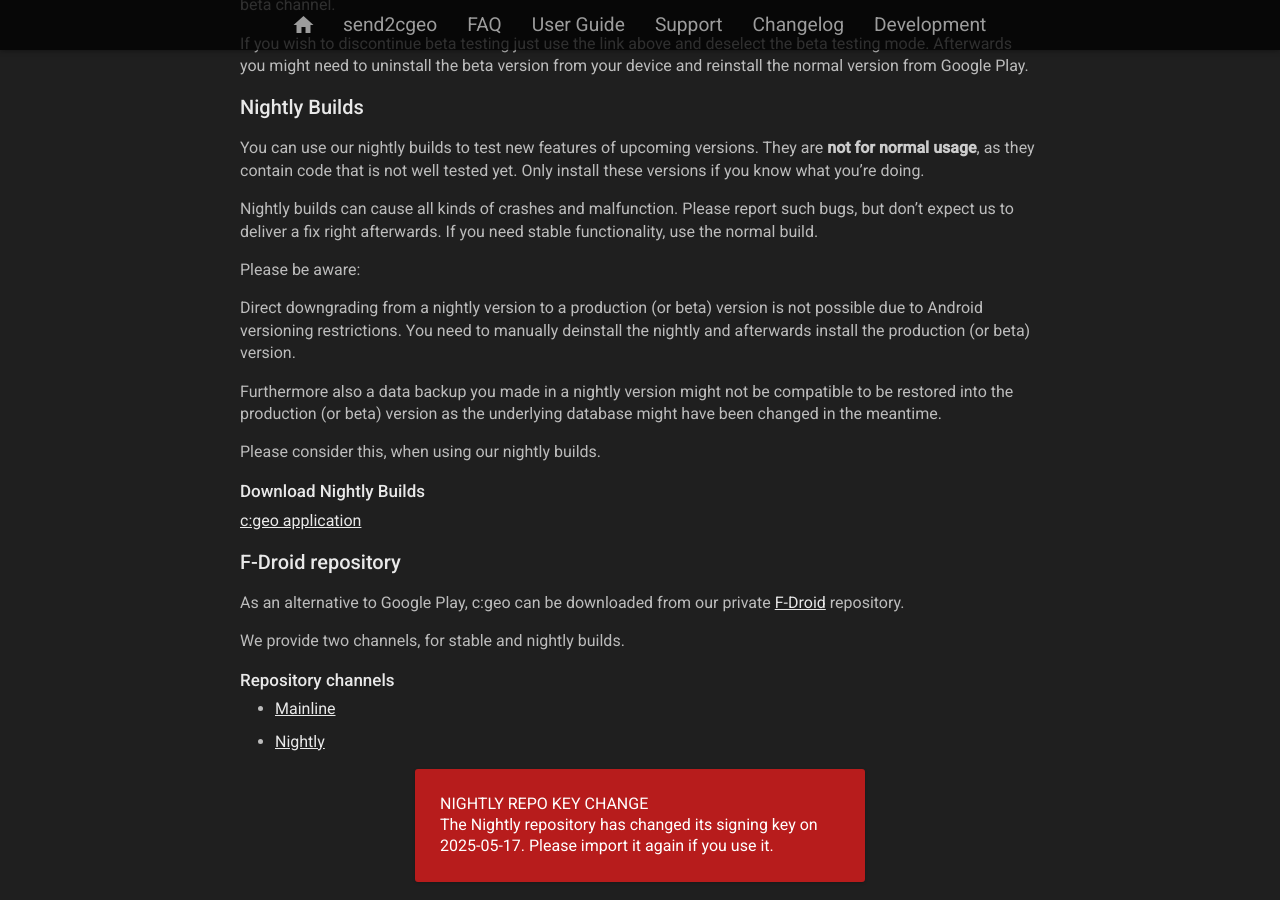
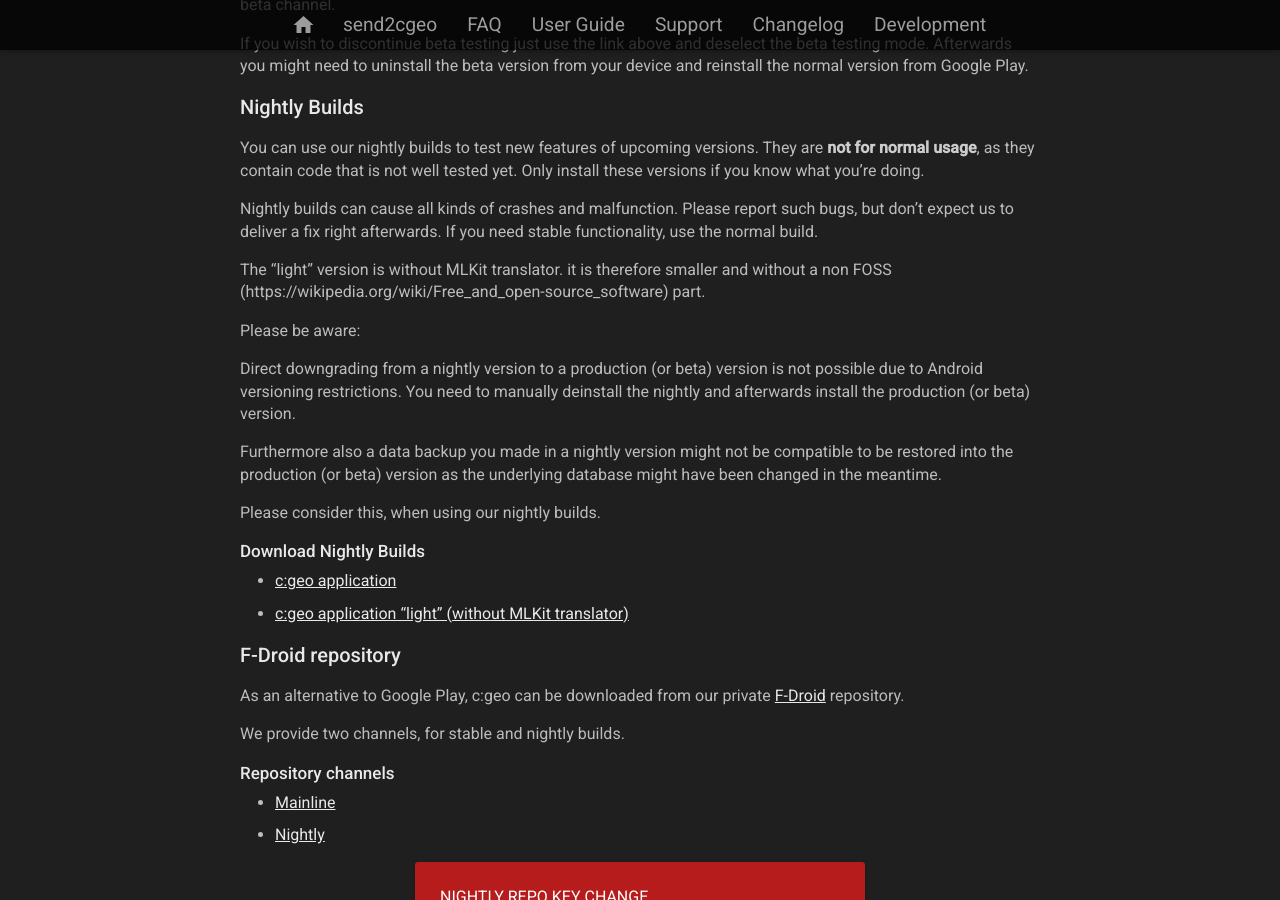
Before and after one commit to cgeo/cgeo.github.io, a Jekyll site: the page built from development.md, in a window 1280 px wide and 900 px high, scrolled down 876 px. Built offline with Jekyll 4.4.1, drawn with Linux system fonts in a browser that asks for light colours; nearby versions of some CDN libraries; a script that is not in the unit is left out.

Commit message:
light version

```diff
--- a/development.md
+++ b/development.md
@@ -39,6 +39,8 @@
 
 Nightly builds can cause all kinds of crashes and malfunction. Please report such bugs, but don't expect us to deliver a fix right afterwards. If you need stable functionality, use the normal build.
 
+The "light" version is without MLKit translator. it is therefore smaller and without a non FOSS (https://wikipedia.org/wiki/Free_and_open-source_software) part.
+
 Please be aware:
 
 Direct downgrading from a nightly version to a production (or beta) version is not possible due to Android versioning restrictions. You need to manually deinstall the nightly and afterwards install the production (or beta) version.
@@ -49,7 +51,8 @@
 
 ### Download Nightly Builds
 
-[c:geo application](https://download.cgeo.org/cgeo-nightly.apk)
+* [c:geo application](https://download.cgeo.org/cgeo-nightly.apk)
+* [c:geo application "light" (without MLKit translator)](https://download.cgeo.org/cgeo-nightly-foss.apk)
 
 ## F-Droid repository
 
```
